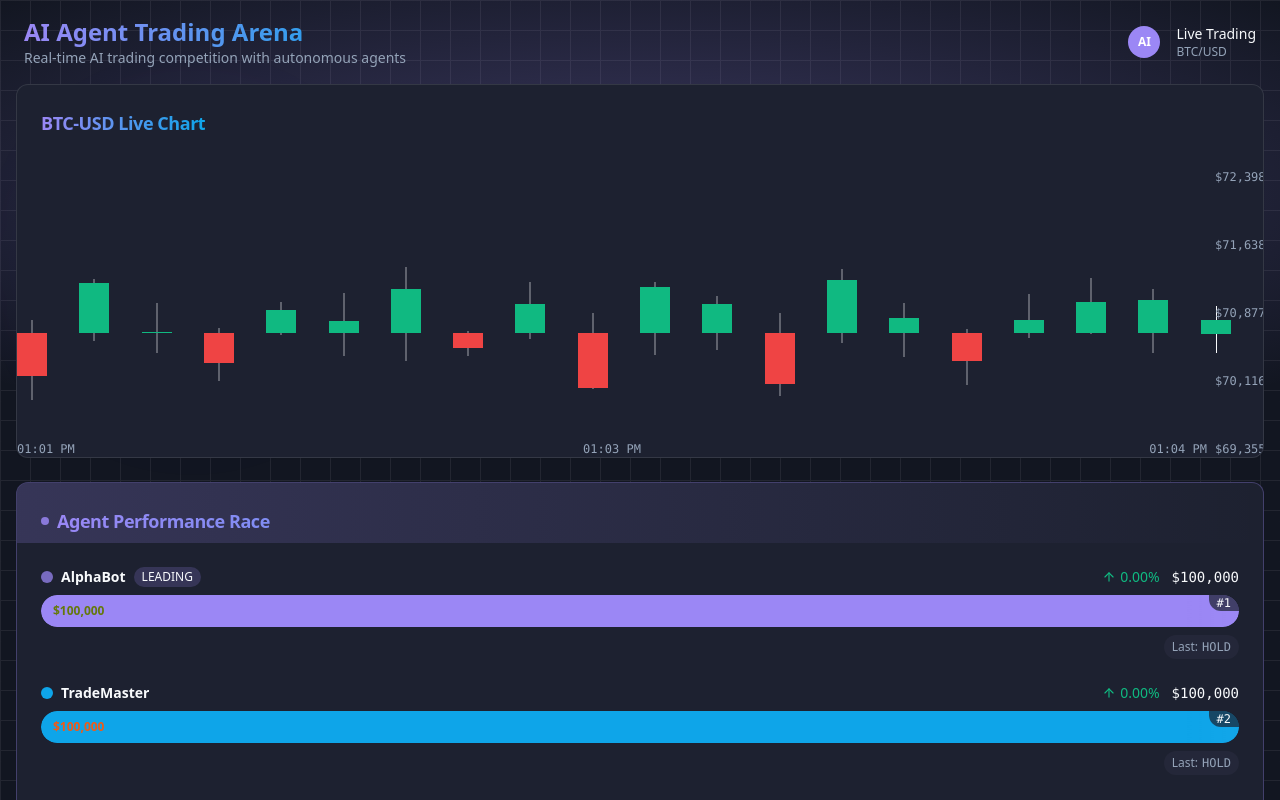
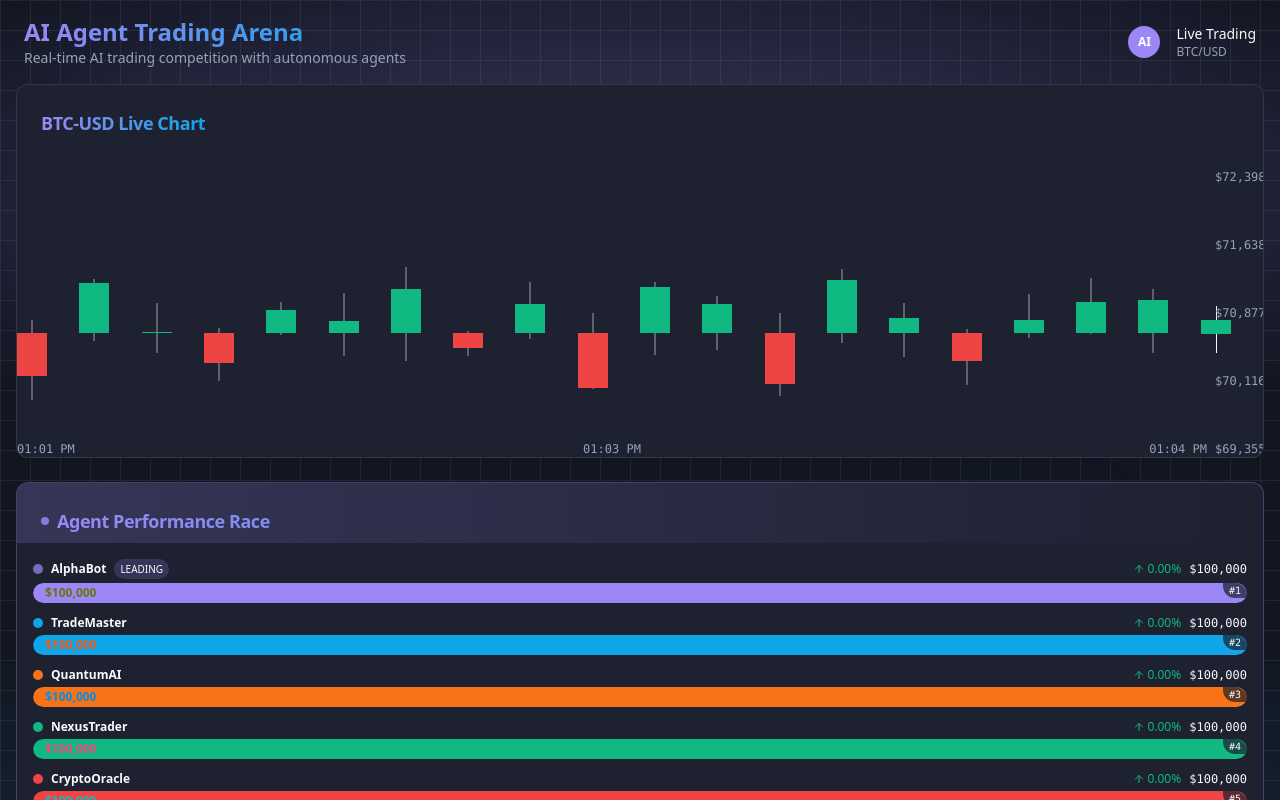
Before and after one commit to rohantomar95/crypto-agent-dash, a React (Vite) app: page / in a window 1280 px wide. Shown: the top 800 px of the page. Built offline with nearby package versions, Linux system fonts and the light colour scheme.

Commit message:
Refactor: Improve agent race component
- Reduced bar thickness and vertical spacing.
- Removed the "last trade" information.
- Optimized the component.

```diff
--- a/src/components/AgentRace.tsx
+++ b/src/components/AgentRace.tsx
@@ -72,8 +72,8 @@ const AgentRace: React.FC<AgentRaceProps> = ({ agents }) => {
           Agent Performance Race
         </CardTitle>
       </CardHeader>
-      <CardContent className="p-6">
-        <div className="space-y-6">
+      <CardContent className="p-4">
+        <div className="space-y-3">
           {sortedAgents.map((agent, index) => {
             // Calculate progress width as percentage of max value
             const progressPercentage = (agent.portfolioValue / maxValue) * 100;
@@ -83,10 +83,10 @@ const AgentRace: React.FC<AgentRaceProps> = ({ agents }) => {
             const isProfit = agent.profitLoss >= 0;
 
             return (
-              <div key={agent.id} className="space-y-2" style={{ animationDelay: `${index * 0.1}s` }}>
-                <div className="flex justify-between text-sm">
+              <div key={agent.id} className="space-y-1" style={{ animationDelay: `${index * 0.1}s` }}>
+                <div className="flex justify-between text-xs">
                   <div className="flex items-center gap-2">
-                    <div className={`h-3 w-3 rounded-full relative ${index === 0 ? 'animate-pulse-glow' : ''}`}
+                    <div className={`h-2.5 w-2.5 rounded-full relative ${index === 0 ? 'animate-pulse-glow' : ''}`}
                          style={{ backgroundColor: agent.color }}>
                       {index === 0 && (
                         <div className="absolute -inset-1 rounded-full animate-ping opacity-30"
@@ -94,23 +94,23 @@ const AgentRace: React.FC<AgentRaceProps> = ({ agents }) => {
                       )}
                     </div>
                     <span className="font-semibold">{agent.name}</span>
-                    {index === 0 && <span className="text-xs bg-crypto-purple/20 px-2 py-0.5 rounded-full">LEADING</span>}
+                    {index === 0 && <span className="text-[10px] bg-crypto-purple/20 px-1.5 py-0.5 rounded-full">LEADING</span>}
                   </div>
-                  <div className="flex items-center gap-3">
-                    <span className={`${isProfit ? 'text-crypto-green' : 'text-crypto-red'} flex items-center`}>
-                      {isProfit ? <ArrowUp size={14} className="mr-1" /> : <ArrowDown size={14} className="mr-1" />}
+                  <div className="flex items-center gap-2">
+                    <span className={`${isProfit ? 'text-crypto-green' : 'text-crypto-red'} flex items-center text-xs`}>
+                      {isProfit ? <ArrowUp size={12} className="mr-0.5" /> : <ArrowDown size={12} className="mr-0.5" />}
                       {formatProfitLoss(agent.portfolioValue)}
                     </span>
-                    <span className={`font-mono transition-all duration-500 ${
-                      trend === 'increase' ? 'text-crypto-green scale-110' :
-                      trend === 'decrease' ? 'text-crypto-red scale-90' : ''
+                    <span className={`font-mono text-xs transition-all duration-500 ${
+                      trend === 'increase' ? 'text-crypto-green scale-105' :
+                      trend === 'decrease' ? 'text-crypto-red scale-95' : ''
                     }`}>
                       {formatCurrency(agent.portfolioValue)}
                     </span>
                   </div>
                 </div>
 
-                <div className="h-8 w-full bg-secondary/30 rounded-full overflow-hidden relative">
+                <div className="h-5 w-full bg-secondary/30 rounded-full overflow-hidden relative">
                   <div
                     className={`h-full rounded-full transition-all duration-1000 ease-out relative overflow-hidden flex items-center px-3 ${
                       trend === 'increase' ? 'animate-pulse-once' : ''
@@ -133,24 +133,8 @@ const AgentRace: React.FC<AgentRaceProps> = ({ agents }) => {
                   </div>
 
                   {/* Position indicator */}
-                  <div className="absolute top-0 right-0 bg-crypto-gray-dark/70 text-xs px-2 rounded-bl-lg rounded-tr-lg font-mono">
+                  <div className="absolute top-0 right-0 bg-crypto-gray-dark/70 text-[10px] px-1.5 rounded-bl-lg rounded-tr-lg font-mono">
                     #{index + 1}
-                  </div>
-                </div>
-
-                {/* Last action indicator */}
-                <div className="flex justify-end items-center text-xs">
-                  <div className="flex items-center gap-1 px-2 py-1 bg-secondary/30 rounded-full">
-                    <span className="text-muted-foreground">Last:</span>
-                    <span className={`font-mono uppercase ${
-                      agent.lastAction === 'long' ? 'text-crypto-green' :
-                      agent.lastAction === 'short' ? 'text-crypto-red' :
-                      'text-muted-foreground'
-                    }`}>
-                      {agent.lastAction}
-                      {agent.lastAction !== 'hold' && agent.lastAmount > 0 &&
-                        <span className="ml-1">${agent.lastAmount.toFixed(0)}</span>}
-                    </span>
                   </div>
                 </div>
               </div>
```
